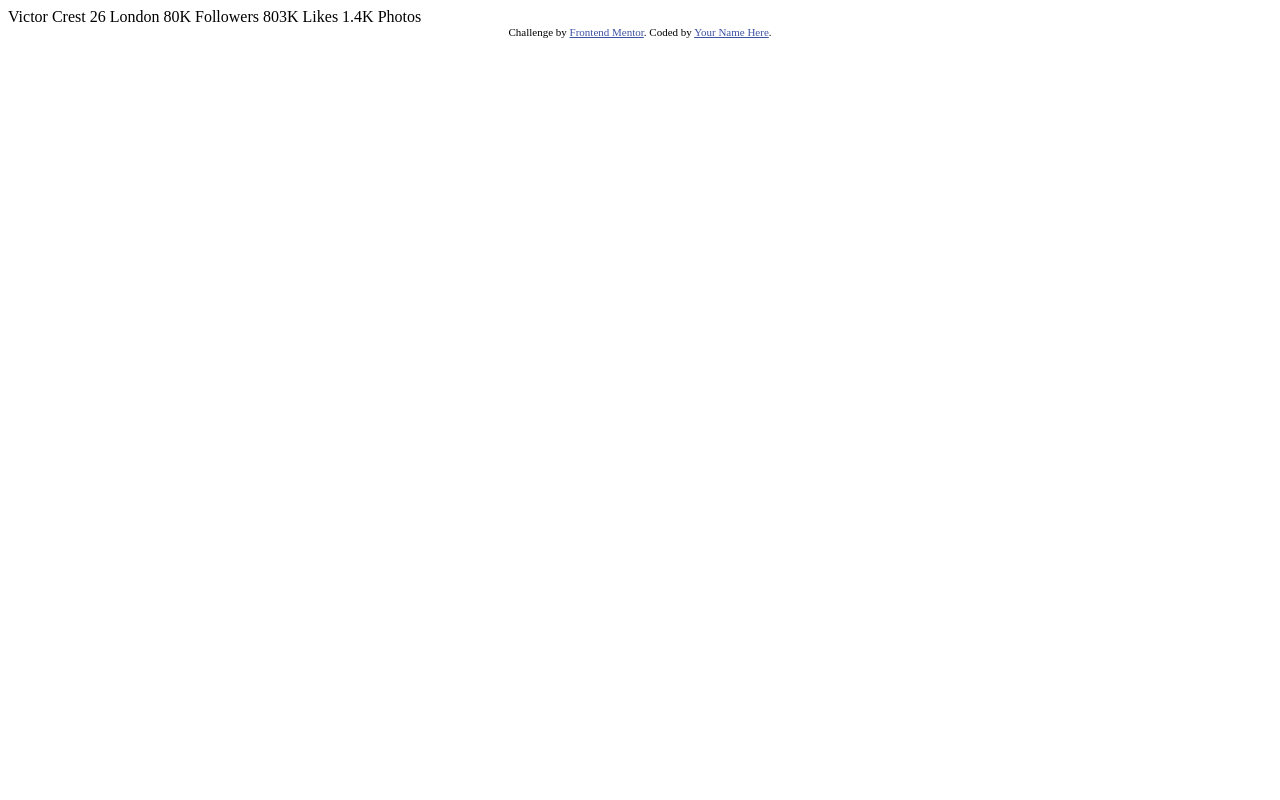
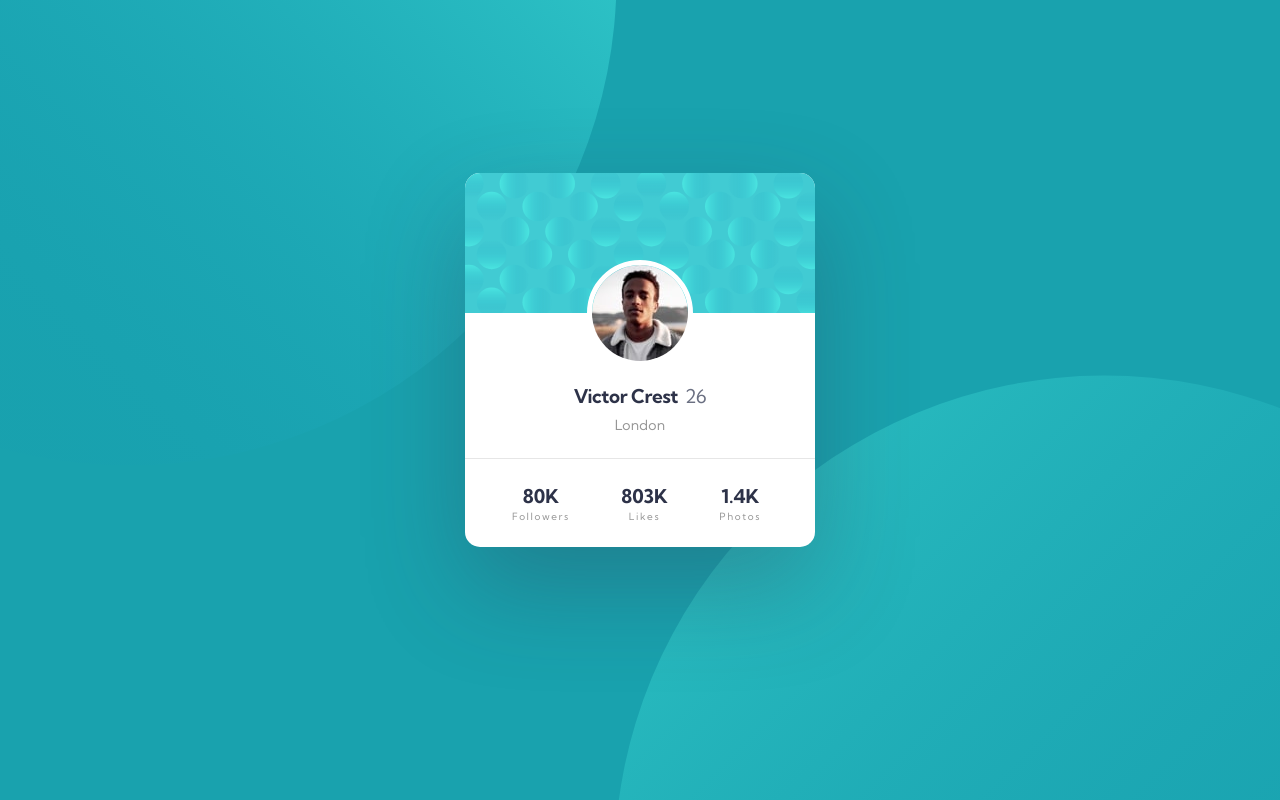
Before and after one commit to hyunnies95/frontend-mentor-components, a plain HTML site: page profile-card-component/index.html in a window 1280 px wide. Drawn offline with nearby package versions, Linux system fonts and the light colour scheme.

Commit message:
add profile card component

```diff
--- a/profile-card-component/index.html
+++ b/profile-card-component/index.html
@@ -3,33 +3,33 @@
 <head>
   <meta charset="UTF-8">
   <meta name="viewport" content="width=device-width, initial-scale=1.0"> <!-- displays site properly based on user's device -->
+  <link rel="icon" type="image/png" sizes="32x32" href="./images/favicon-32x32.png">
+  <link rel="stylesheet" href="https://cdnjs.cloudflare.com/ajax/libs/animate.css/4.1.1/animate.min.css" />
+  <link rel="stylesheet" href="./style.css">
+  <title>Frontend Mentor | Profile card component</title>
+</head>
 
-  <link rel="icon" type="image/png" sizes="32x32" href="./images/favicon-32x32.png">
-
-  <title>Frontend Mentor | Profile card component</title>
-
-  <!-- Feel free to remove these styles or customise in your own stylesheet 👍 -->
-  <style>
-    .attribution { font-size: 11px; text-align: center; }
-    .attribution a { color: hsl(228, 45%, 44%); }
-  </style>
-</head>
 <body>
-  Victor Crest
-  26
-  London
-
-  80K
-  Followers
-
-  803K
-  Likes
-
-  1.4K
-  Photos
-  <div class="attribution">
-    Challenge by <a href="https://www.frontendmentor.io?ref=challenge" target="_blank">Frontend Mentor</a>.
-    Coded by <a href="#">Your Name Here</a>.
-  </div>
+  <main class="card animate__animated animate__fadeIn">
+    <div class="card__content">
+      <img class="card__avatar" src="./images/image-victor.jpg" alt="Victor Crest" draggable="false">
+      <h1>Victor Crest<span>26</span></h1>
+      <p>London</p>
+    </div>
+    <ul class="card__stats">
+      <li>
+        <h2>80K</h2>
+        <span>Followers</span>
+      </li>
+      <li>
+        <h2>803K</h2>
+        <span>Likes</span>
+      </li>
+      <li>
+        <h2>1.4K</h2>
+        <span>Photos</span>
+      </li>
+    </ul>
+  </main>
 </body>
 </html>
--- /dev/null
+++ b/profile-card-component/style.css
@@ -0,0 +1,97 @@
+@import url('https://fonts.googleapis.com/css2?family=Kumbh+Sans:wght@400;700&display=swap');
+@import "../styles/base.css";
+:root {
+  --col-dark-cyan: hsl(185, 75%, 39%);
+  --col-very-dark-desaturated-blue: hsl(229, 23%, 23%);
+  --col-dark-grayish-blue: hsl(227, 10%, 46%);
+  --col-dark-gray: hsl(0, 0%, 59%);
+  --col-white: hsl(0, 0%, 100%);
+}
+
+body {
+  background-color: var(--col-dark-cyan);
+  background-image: url('./images/bg-pattern-top.svg'), url('./images/bg-pattern-bottom.svg');
+  background-position:  right 51.8vw top -51.2rem, 48vw 37.5rem;
+  background-repeat: no-repeat;
+  color: var(--col-dark-gray);
+  font-family: 'Kumbh Sans', sans-serif;
+  padding: 17.3rem 2.4rem;
+}
+
+h1 {
+  color: var(--col-very-dark-desaturated-blue);
+  font-size: 1.9rem;
+  letter-spacing: -0.4px;
+  margin-bottom: 0.8rem;
+}
+
+h1 span {
+  color: var(--col-dark-grayish-blue);
+  font-weight: 400;
+  margin-left: 0.7rem;
+}
+
+h2 {
+  color: var(--col-very-dark-desaturated-blue);
+  font-size: 1.9rem;
+  margin-bottom: 0.2rem;
+}
+
+p {
+  font-size: 1.4rem;
+  letter-spacing: 0.2px;
+}
+
+li span {
+  font-size: 1rem;
+  letter-spacing: 1.6px;
+}
+
+.card {
+  background-color: var(--col-white);
+  border-radius: 1.5rem;
+  box-shadow: 0px 40px 100px hsla(229, 23%, 23%, 0.3);
+  position: relative;
+  margin: 0 auto;
+  max-width: 35rem;
+}
+
+.card::before {
+  background-image: url('./images/bg-pattern-card.svg');
+  border-radius: 1.5rem 1.5rem 0 0;
+  content: '';
+  height: 14rem;
+  width: 100%;
+  position: absolute;
+  z-index: -1;
+}
+
+.card__content {
+  border-bottom: 1px solid rgb(230, 230, 230);
+  padding: 8.7rem 0 2.4rem;
+  text-align: center;
+}
+
+.card__avatar {
+  border: 5px solid white;
+  border-radius: 50%;
+  margin-bottom: 1.5rem;
+}
+
+.card__stats {
+  display: flex;
+  align-items: center;
+  justify-content: space-between;
+  padding: 0 5.4rem 0 4.7rem;
+  height: 8.8rem;
+}
+
+.card__stats li {
+  text-align: center;
+}
+
+@media (max-width: 768px) {
+  body {
+    padding: 14.7rem 2.4rem;
+  }
+}
```
Also changed, not shown: 4 other files.
